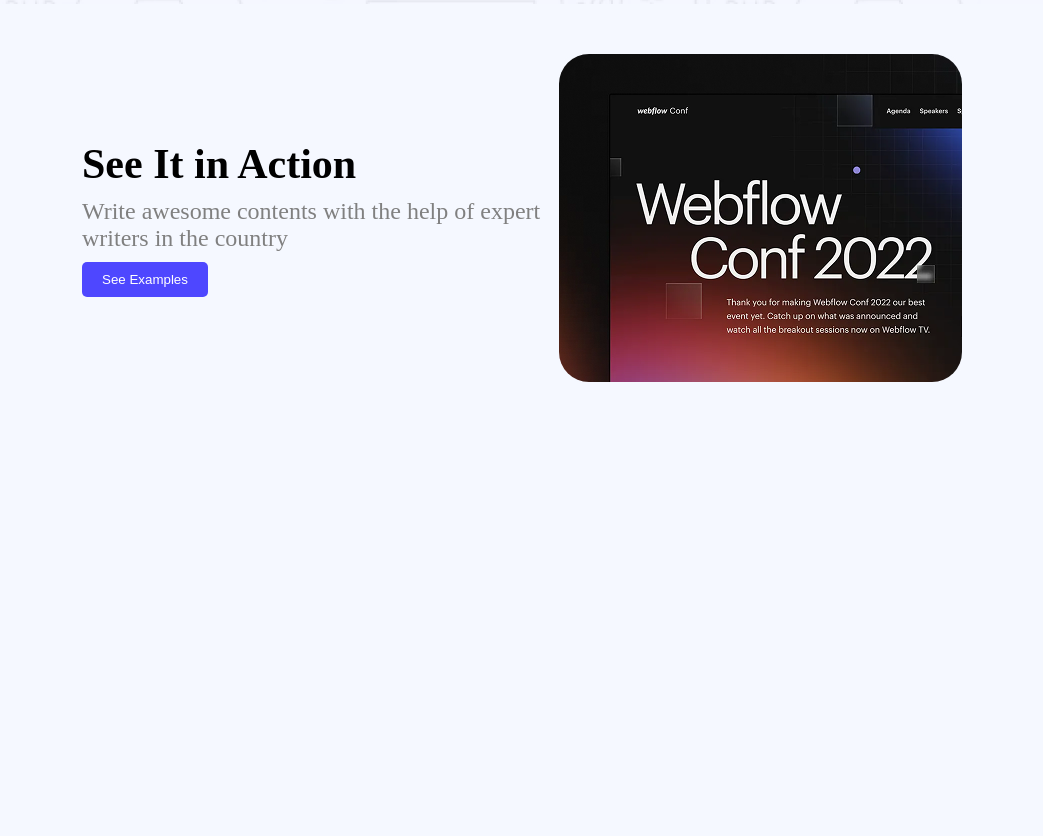
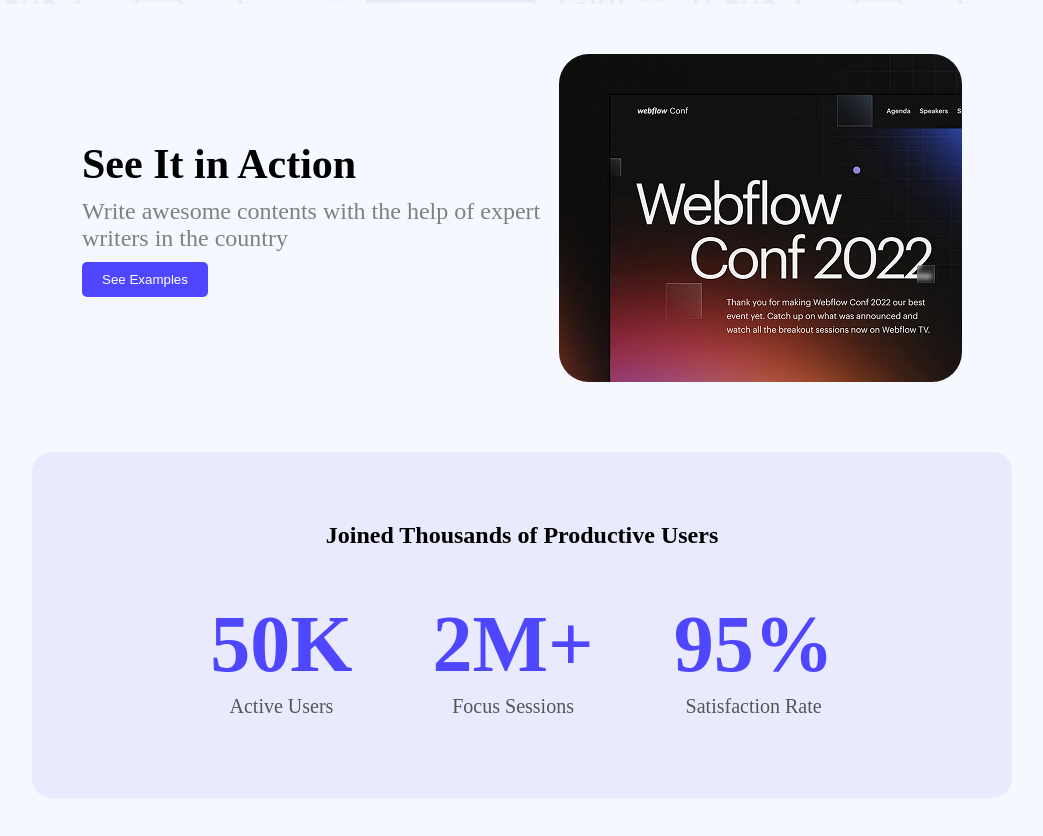
Before and after one commit to GenomeScripter/writer-net, a plain HTML site: page index.html in a window 1280 px wide. Shown: the part 598-1434 px from the top of the page, without its empty margins (109-1152 px from the left). Before the commit the page ends 1030 px from the top, so only its background shows below. Drawn offline with Linux system fonts and the light colour scheme.

Commit message:
added productive section

```diff
--- a/index.html
+++ b/index.html
@@ -6,6 +6,7 @@
     <link rel="stylesheet" href="style.css" />
     <link rel="stylesheet" href="styles/header.css" />
     <link rel="stylesheet" href="styles/action.css" />
+    <link rel="stylesheet" href="styles/productive.css" />
     <title>WriterNet</title>
   </head>
   <body>
@@ -48,5 +49,29 @@
       </div>
     </section>
     <!-- action section end  -->
+
+    <!-- productive user section start  -->
+    <section class="pd-sec">
+      <div class="pd-container">
+        <h2 class="section-heading" style="background: none">
+          Joined Thousands of Productive Users
+        </h2>
+        <div class="pd-row">
+          <div class="pd-box">
+            <h3 style="background: none">50K</h3>
+            <p style="background: none">Active Users</p>
+          </div>
+          <div class="pd-box" style="background: none">
+            <h3>2M+</h3>
+            <p>Focus Sessions</p>
+          </div>
+          <div class="pd-box">
+            <h3>95%</h3>
+            <p>Satisfaction Rate</p>
+          </div>
+        </div>
+      </div>
+    </section>
+    <!-- productive user section end  -->
   </body>
 </html>
--- /dev/null
+++ b/styles/productive.css
@@ -0,0 +1,42 @@
+.pd-sec {
+    background-color: #eaeaff;
+    padding: 50px;
+    text-align: center;
+    border-radius: 20px;
+    max-width: 1140px;
+    max-height: 306px;
+    margin: 20px 159px 50px 141px;
+}
+
+.pd-container{
+    background: none;
+    max-width: 856px;
+    max-height: 206px;
+    padding: 20px;
+}
+
+.pd-row {
+    background: none;
+    display: flex;
+    justify-content: center;
+    gap: 40px;
+    flex-wrap: wrap;
+    margin-top: 30px;
+}
+.pd-box{
+    background: none;
+    padding: 20px;
+}
+
+.pd-box h3 {
+    background: none;
+    font-size: 80px;
+    color: #4E47FF;
+    margin-bottom: 5px;
+}
+
+.pd-box p {
+    background: none;
+    font-size: 20px;
+    color: #555;
+}
```
